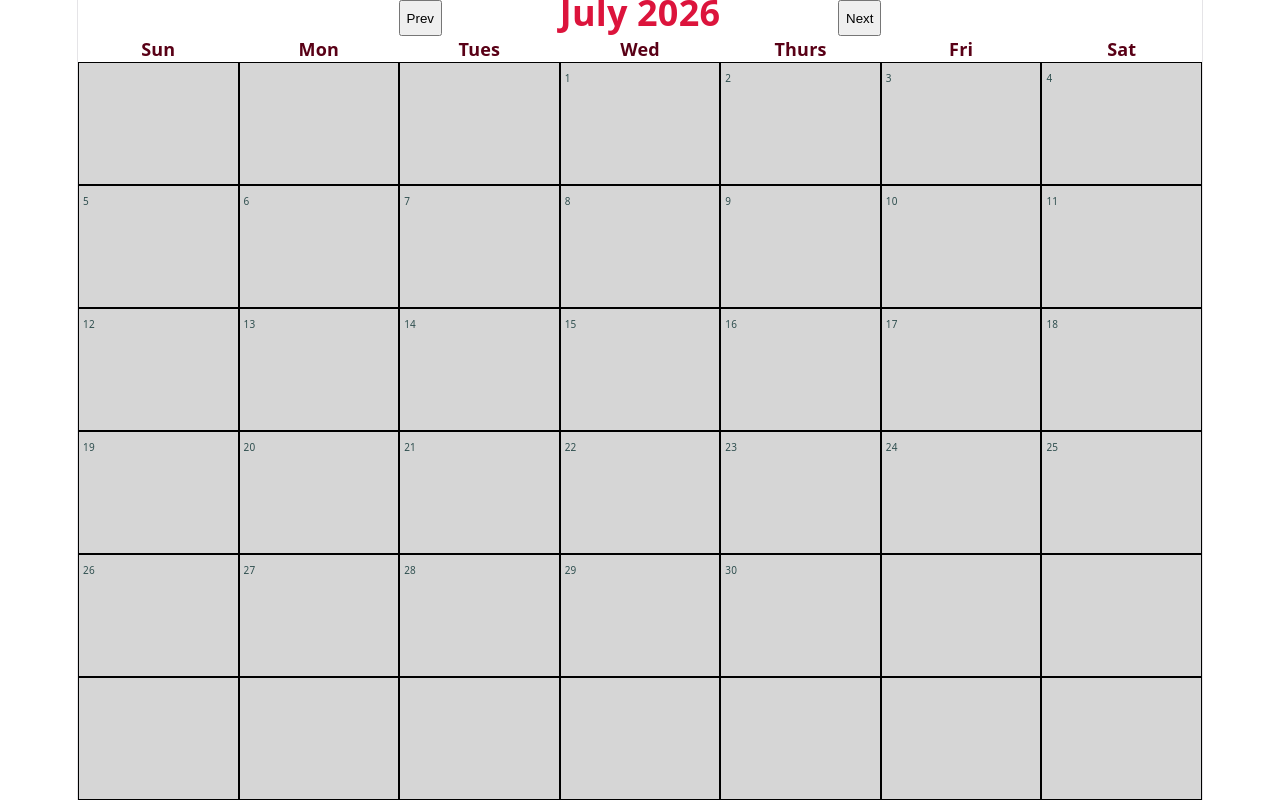
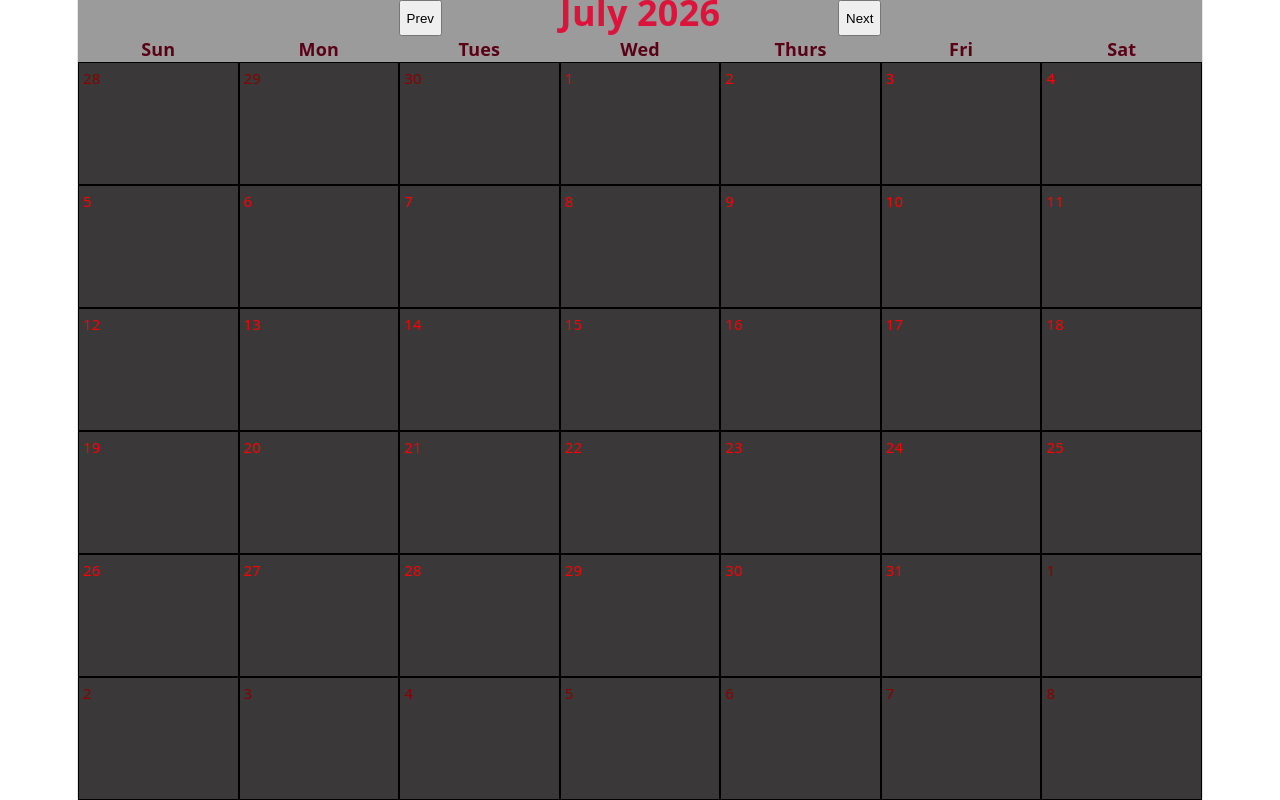
Before and after one commit to Saecred/multiplayer-calendar, a React (Vite) app: page / in a window 1280 px wide. Built offline with nearby package versions, Linux system fonts and the light colour scheme.

Commit message:
cells hold date object, cells display accurate dates

```diff
--- a/src/components/Calendar.css
+++ b/src/components/Calendar.css
@@ -16,9 +16,10 @@
 }
 
 .page{
-  display:flex;
-  flex-direction: column;
-  height: 100vh;
+    background-color: rgb(156, 155, 155);
+    display:flex;
+    flex-direction: column;
+    height: 100vh;
 }
 
 .monthRow{
--- a/src/components/Calendar.jsx
+++ b/src/components/Calendar.jsx
@@ -14,7 +14,8 @@ function Calendar() {
     const [month, setMonth] = useState(today.getMonth());
     const [year, setYear] = useState(today.getFullYear());
 
-    const startDay = 3;
+    const startDay = new Date(year, month, 1).getDay();
+    const daysInMonth = new Date(year, month + 1, 0).getDate();
 
     function nextMonth(){
         if (month !== 11)
@@ -60,12 +61,13 @@ function prevMonth(){
             <div className = "grid">
                 {numCells.map((_,index) => {
                     const date = index - startDay + 1;
-                    const validDate = date > 0 && date < 31;
                     return(
 
                    <DayCell
                    key={index}
-                   date = {validDate?date:null} />
+                   date = {new Date(year, month, date)}
+                   dateIndex = {date}
+                   monthSize = {daysInMonth}/>
                 )})}
             </div>
         </div>
--- a/src/components/DayCell.css
+++ b/src/components/DayCell.css
@@ -1,8 +1,17 @@
 .cell{
     border: 1px solid black;
-    background-color: rgba(47, 46, 46, 0.195);
-    font-size: 10px;
-    color:darkslategray;
+    background-color: rgb(58, 56, 56);
+    font-size: 15px;
+    color:red;
+    position:relative;
+}
+
+.offCell
+{
+    border: 1px solid black;
+    background-color: rgb(58, 56, 56);
+    font-size: 15px;
+    color: darkred;
     position:relative;
 }
 
--- a/src/components/DayCell.jsx
+++ b/src/components/DayCell.jsx
@@ -1,13 +1,21 @@
 import './DayCell.css';
 
 function DayCell(props) {
+    if(props.dateIndex < 1 || props.dateIndex > props.monthSize)
+    {
+        return(
+            <div className = "offCell">
+                <div className = "cellDate">
+                    {props.date.getDate()}
+                </div>
+            </div>
+        )
+    }
     return(
         <div className = "cell">
-            {props.date !== null && (
             <div className = "cellDate">
-                {props.date}
+                {props.date.getDate()}
             </div>
-            )}
         </div>
     );
 }
```
